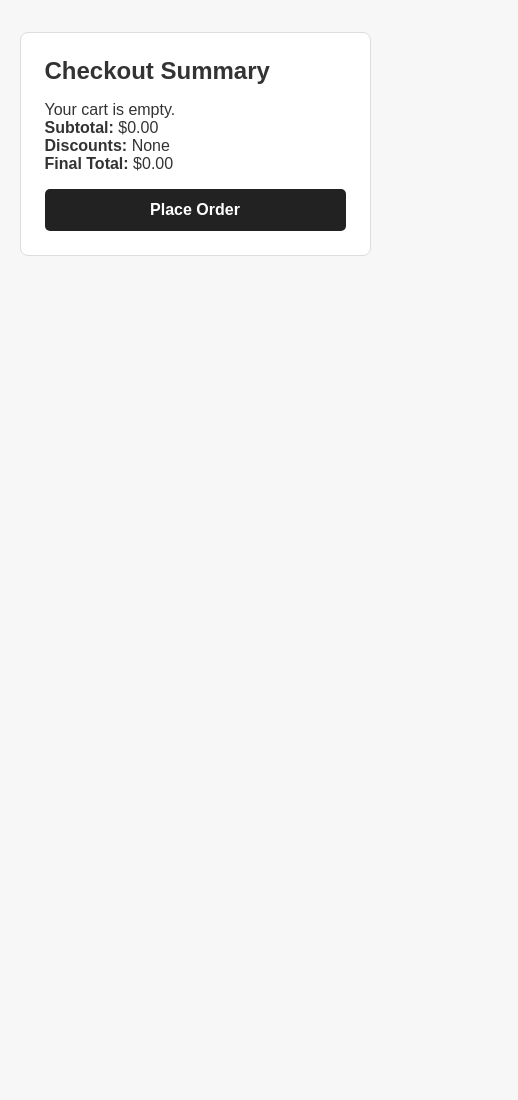
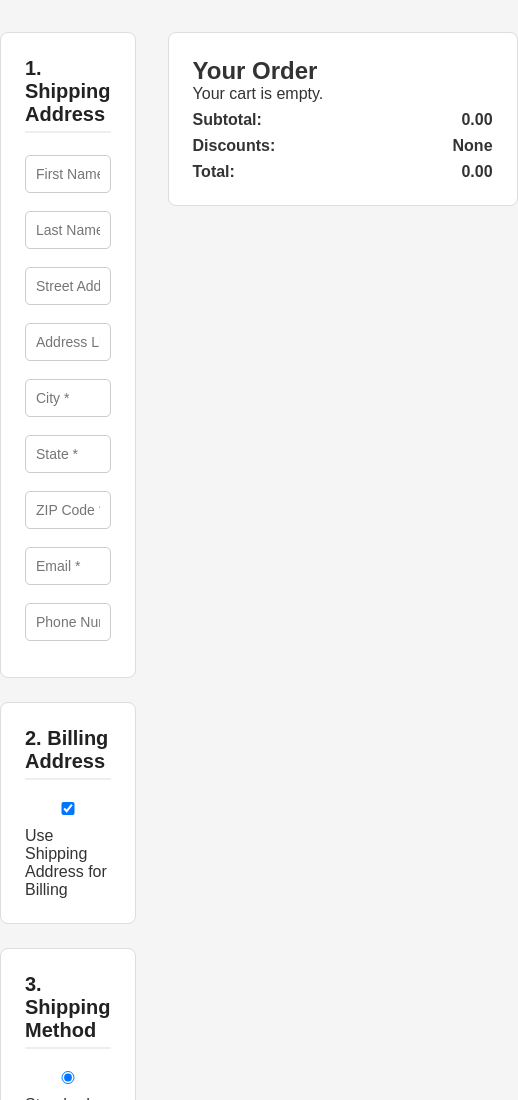
Before and after one commit to br1anna-p/LaceUp, a website: page public/checkout.html in a window 390 px wide. Shown: the top 1100 px of the page, 518 px wide, since content can reach past the window. Before the commit the page ends 844 px from the top, so only its background shows below. Drawn offline with Linux system fonts and the light colour scheme.

Commit message:
Enhance checkout page layout and styling
Updated the title and improved styling for the checkout page. Enhanced layout with a responsive design and added sections for shipping, billing, and payment methods.

```diff
--- a/public/checkout.html
+++ b/public/checkout.html
@@ -2,24 +2,88 @@
 <html lang="en">
 <head>
   <meta charset="UTF-8">
-  <title>Checkout</title>
+  <title>LaceUp – Checkout</title>
   <link rel="stylesheet" href="style.css">
+
   <style>
-    .checkout-box {
-      width: 90%;
-      max-width: 500px;
+    body {
+      background: #f5f5f5;
+      font-family: Arial, sans-serif;
+    }
+
+    .checkout-container {
+      max-width: 1200px;
       margin: 2rem auto;
-      background: white;
+      display: grid;
+      grid-template-columns: 1fr 350px;
+      gap: 2rem;
+    }
+
+    .section-box {
+      background: #fff;
       padding: 1.5rem;
       border-radius: 8px;
       border: 1px solid #ddd;
+      margin-bottom: 1.5rem;
     }
-    .checkout-box h2 {
+
+    h2.section-title {
       margin-bottom: 1rem;
+      font-size: 20px;
+      color: #222;
+      border-bottom: 2px solid #eee;
+      padding-bottom: 5px;
     }
+
+    input, select {
+      width: 100%;
+      padding: 10px;
+      margin-top: 6px;
+      margin-bottom: 12px;
+      border: 1px solid #ccc;
+      border-radius: 5px;
+      font-size: 14px;
+    }
+
+    .order-summary {
+      background: #fff;
+      padding: 1.5rem;
+      border-radius: 8px;
+      border: 1px solid #ddd;
+      height: fit-content;
+    }
+
+    .summary-item {
+      display: flex;
+      gap: 12px;
+      margin-bottom: 1rem;
+      border-bottom: 1px solid #eee;
+      padding-bottom: 1rem;
+    }
+
+    .summary-item img {
+      width: 70px;
+      height: 70px;
+      object-fit: cover;
+      border-radius: 6px;
+      border: 1px solid #ddd;
+    }
+
+    .summary-details {
+      font-size: 14px;
+    }
+
+    .total-row {
+      display: flex;
+      justify-content: space-between;
+      margin-top: 0.5rem;
+      font-weight: bold;
+      font-size: 16px;
+    }
+
     .btn-place-order {
       margin-top: 1rem;
-      padding: 12px;
+      padding: 14px;
       background: #222;
       color: #fff;
       border: none;
@@ -29,22 +93,111 @@
       font-size: 16px;
       font-weight: bold;
     }
+
+    .btn-place-order:hover {
+      background: #444;
+    }
+
+    .payment-icons img {
+      height: 26px;
+      margin-right: 6px;
+      opacity: 0.8;
+    }
   </style>
 </head>
 <body>
 
-  <div class="checkout-box">
-    <h2>Checkout Summary</h2>
+<div class="checkout-container">
+
+  <!-- LEFT SIDE — FORMS -->
+  <div>
+
+    <!-- SHIPPING -->
+    <div class="section-box">
+      <h2 class="section-title">1. Shipping Address</h2>
+      <input type="text" id="ship-first" placeholder="First Name *">
+      <input type="text" id="ship-last" placeholder="Last Name *">
+      <input type="text" id="ship-address" placeholder="Street Address *">
+      <input type="text" id="ship-address2" placeholder="Address Line 2 (optional)">
+      <input type="text" id="ship-city" placeholder="City *">
+      <input type="text" id="ship-state" placeholder="State *">
+      <input type="text" id="ship-zip" placeholder="ZIP Code *">
+      <input type="email" id="ship-email" placeholder="Email *">
+      <input type="text" id="ship-phone" placeholder="Phone Number *">
+    </div>
+
+    <!-- BILLING -->
+    <div class="section-box">
+      <h2 class="section-title">2. Billing Address</h2>
+      <label>
+        <input type="checkbox" id="same-as-shipping" checked>
+        Use Shipping Address for Billing
+      </label>
+    </div>
+
+    <!-- SHIPPING METHOD -->
+    <div class="section-box">
+      <h2 class="section-title">3. Shipping Method</h2>
+      <label>
+        <input type="radio" name="shipping-method" value="free" checked>
+        Standard Shipping – <strong>FREE</strong>
+      </label><br>
+      <label>
+        <input type="radio" name="shipping-method" value="express">
+        Express Shipping – <strong>$14.99</strong>
+      </label>
+    </div>
+
+    <!-- PAYMENT -->
+    <div class="section-box">
+      <h2 class="section-title">4. Payment Method</h2>
+
+      <div class="payment-icons">
+        <img src="https://upload.wikimedia.org/wikipedia/commons/4/41/Visa_Logo.png">
+        <img src="https://upload.wikimedia.org/wikipedia/commons/0/04/Mastercard-logo.png">
+        <img src="https://upload.wikimedia.org/wikipedia/commons/a/a4/Paypal_2014_logo.png">
+      </div>
+
+      <input type="text" placeholder="Name on Card">
+      <input type="text" placeholder="Card Number">
+      <input type="text" placeholder="Expiration (MM/YY)">
+      <input type="text" placeholder="Security Code (CVV)">
+    </div>
+
+    <!-- ORDER REVIEW -->
+    <div class="section-box">
+      <h2 class="section-title">5. Order Review</h2>
+      <p>Your items are listed on the right.</p>
+      <button class="btn-place-order" id="place-order-btn">Place My Order</button>
+    </div>
+
+  </div>
+
+  <!-- RIGHT SIDE — ORDER SUMMARY -->
+  <div class="order-summary">
+    <h2>Your Order</h2>
 
     <div id="checkout-items"></div>
 
-    <p><strong>Subtotal:</strong> $<span id="checkout-subtotal">0.00</span></p>
-    <p><strong>Discounts:</strong> <span id="checkout-discounts">None</span></p>
-    <p><strong>Final Total:</strong> $<span id="checkout-total">0.00</span></p>
+    <div class="total-row">
+      <span>Subtotal:</span>
+      <span id="checkout-subtotal">$0.00</span>
+    </div>
 
-    <button class="btn-place-order" id="place-order-btn">Place Order</button>
+    <div class="total-row">
+      <span>Discounts:</span>
+      <span id="checkout-discounts">None</span>
+    </div>
+
+    <div class="total-row">
+      <span>Total:</span>
+      <span id="checkout-total">$0.00</span>
+    </div>
+
   </div>
 
-  <script src="checkout.js"></script>
+</div>
+
+<script src="checkout.js"></script>
 </body>
 </html>
```
